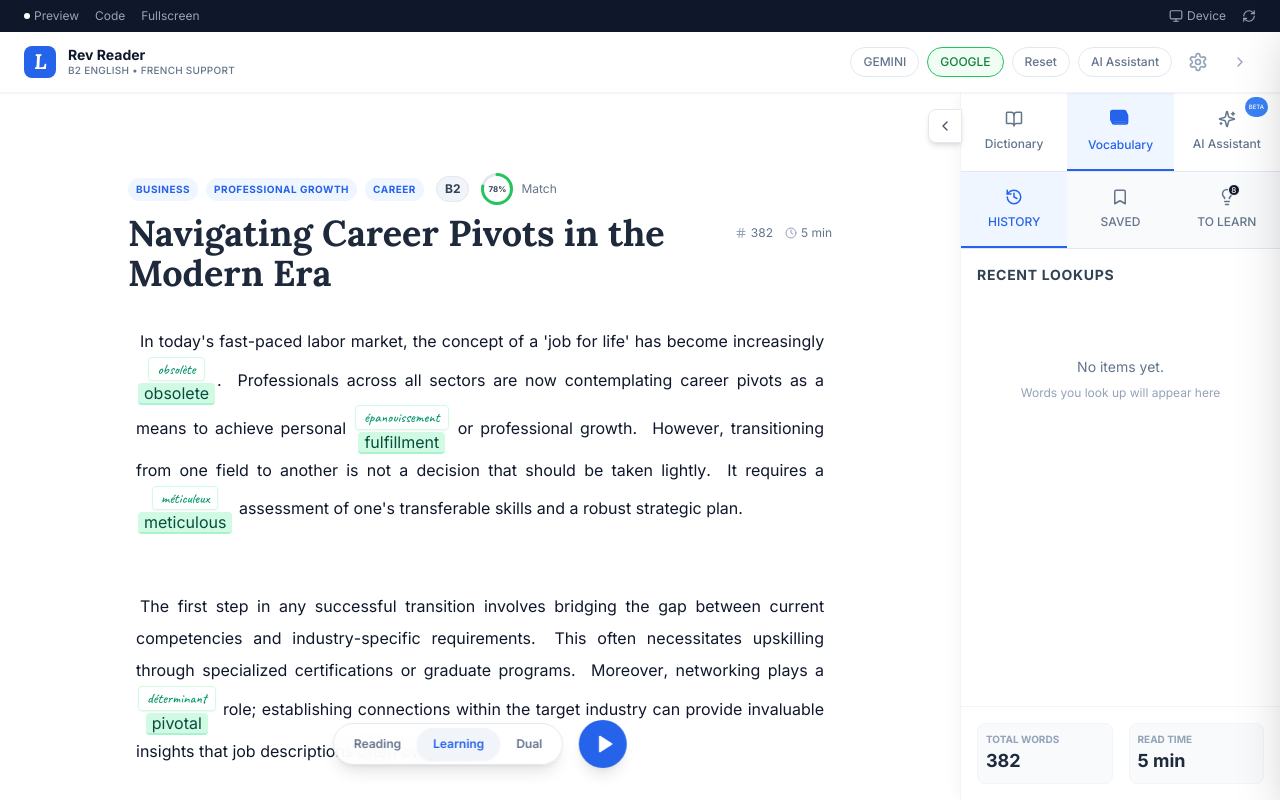
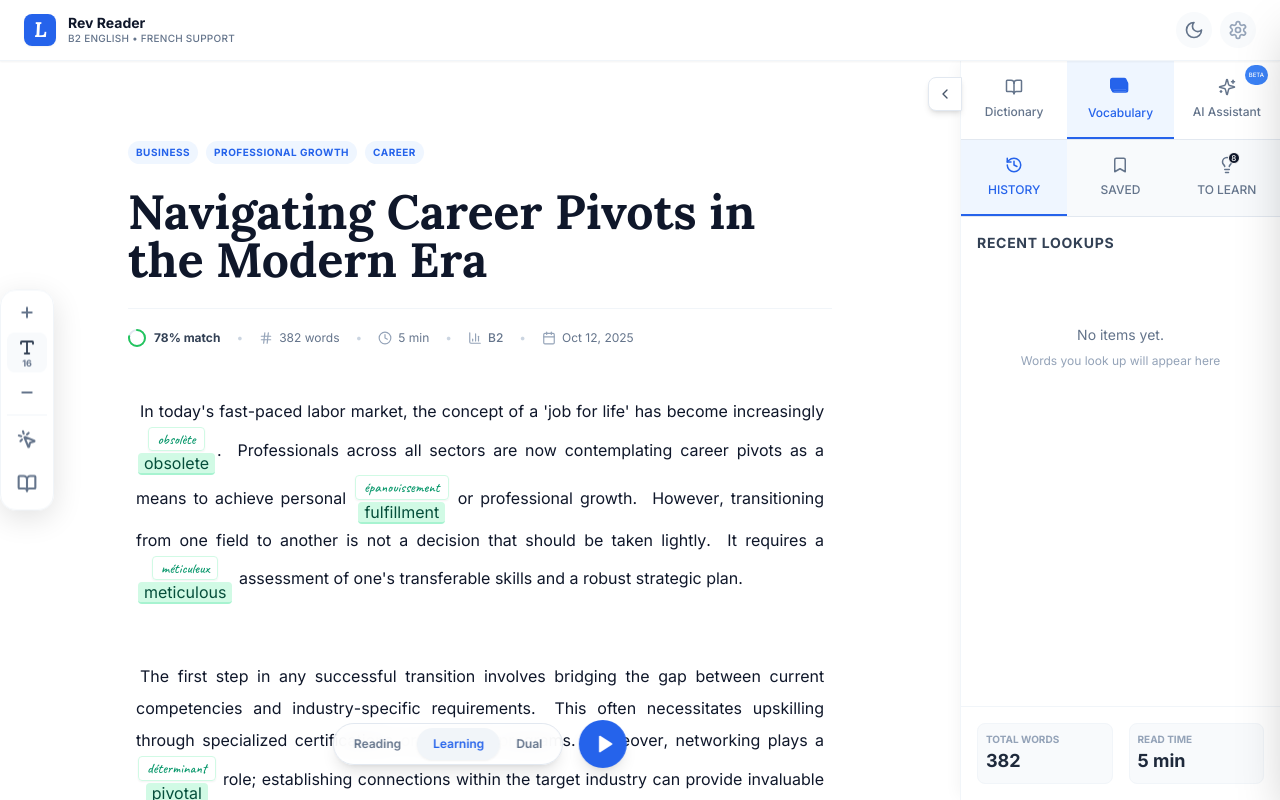
Before and after one commit to stanleyouzillou/reverso-reader, a React (Vite) app: page / in a window 1280 px wide. Built offline with nearby package versions, Linux system fonts and the light colour scheme.

Commit message:
toolbazr

```diff
--- /dev/null
+++ b/src/components/FloatingToolbar.tsx
@@ -0,0 +1,131 @@
+import React from "react";
+import { Type, MousePointerClick, BookOpen, Plus, Minus } from "lucide-react";
+import { useReaderSettings } from "../hooks/useReaderSettings";
+import { cn } from "../lib/utils";
+
+interface FloatingToolbarProps {
+  sidebarCollapsed: boolean;
+}
+
+export const FloatingToolbar: React.FC<FloatingToolbarProps> = ({
+  sidebarCollapsed,
+}) => {
+  const {
+    fontSize,
+    setFontSize,
+    translationMode,
+    setTranslationMode,
+    readingMode,
+    setReadingMode,
+  } = useReaderSettings();
+
+  const handleFontSizeChange = (delta: number) => {
+    setFontSize(Math.max(12, Math.min(32, fontSize + delta)));
+  };
+
+  const toggleTranslationMode = () => {
+    setTranslationMode(translationMode === "inline" ? "hover" : "inline");
+  };
+
+  const toggleReadingMode = () => {
+    setReadingMode(readingMode === "scrolling" ? "page" : "scrolling");
+  };
+
+  return (
+    <div
+      className={cn(
+        "fixed top-1/2 -translate-y-1/2 z-50 flex flex-col gap-2 transition-all duration-300 ease-in-out",
+        "md:right-auto",
+        sidebarCollapsed ? "right-[58px]" : "right-[330px]",
+        // On very small screens, hide it or move it to bottom
+        "max-sm:bottom-24 max-sm:top-auto max-sm:right-4 max-sm:translate-y-0"
+      )}
+    >
+      <div className="bg-white/90 backdrop-blur-sm rounded-2xl shadow-[0_8px_30px_rgb(0,0,0,0.12)] border border-slate-100 p-1.5 flex flex-col gap-1">
+        {/* Font Size Adjustment */}
+        <div className="flex flex-col gap-0.5 items-center border-b border-slate-100 pb-1.5">
+          <button
+            onClick={() => handleFontSizeChange(2)}
+            className="p-2 rounded-xl hover:bg-slate-100 text-slate-500 hover:text-blue-600 transition-all active:scale-90"
+            title="Increase font size"
+            aria-label="Increase font size"
+          >
+            <Plus size={16} strokeWidth={3} />
+          </button>
+
+          <div className="flex flex-col items-center justify-center h-10 w-10 bg-slate-50 rounded-lg my-0.5">
+            <Type size={18} className="text-slate-700" strokeWidth={2.5} />
+            <span className="text-[9px] font-black text-slate-500 leading-none mt-0.5">
+              {fontSize}
+            </span>
+          </div>
+
+          <button
+            onClick={() => handleFontSizeChange(-2)}
+            className="p-2 rounded-xl hover:bg-slate-100 text-slate-500 hover:text-blue-600 transition-all active:scale-90"
+            title="Decrease font size"
+            aria-label="Decrease font size"
+          >
+            <Minus size={16} strokeWidth={3} />
+          </button>
+        </div>
+
+        {/* Interaction Mode Toggle */}
+        <button
+          onClick={toggleTranslationMode}
+          className={cn(
+            "w-10 h-10 rounded-xl transition-all duration-200 flex items-center justify-center group relative active:scale-95",
+            translationMode === "hover"
+              ? "bg-blue-600 text-white shadow-lg shadow-blue-200"
+              : "hover:bg-slate-100 text-slate-500 hover:text-slate-800"
+          )}
+          title={`Switch to ${
+            translationMode === "inline" ? "Hover" : "Inline"
+          } interaction`}
+          aria-label={`Switch to ${
+            translationMode === "inline" ? "Hover" : "Inline"
+          } interaction`}
+        >
+          <MousePointerClick size={20} strokeWidth={2.5} />
+          <span
+            className={cn(
+              "absolute left-0 -translate-x-full ml-[-8px] px-2 py-1 bg-slate-800 text-white text-[10px] rounded opacity-0 group-hover:opacity-100 transition-opacity pointer-events-none whitespace-nowrap",
+              "hidden md:block"
+            )}
+          >
+            {translationMode === "inline" ? "Enable Hover" : "Enable Inline"}
+          </span>
+        </button>
+
+        {/* Reading Mode Toggle */}
+        <button
+          onClick={toggleReadingMode}
+          className={cn(
+            "w-10 h-10 rounded-xl transition-all duration-200 flex items-center justify-center group relative active:scale-95",
+            readingMode === "page"
+              ? "bg-indigo-600 text-white shadow-lg shadow-indigo-200"
+              : "hover:bg-slate-100 text-slate-500 hover:text-slate-800"
+          )}
+          title={`Switch to ${
+            readingMode === "scrolling" ? "Page" : "Scrolling"
+          } reading`}
+          aria-label={`Switch to ${
+            readingMode === "scrolling" ? "Page" : "Scrolling"
+          } reading`}
+        >
+          <BookOpen size={20} strokeWidth={2.5} />
+          <span
+            className={cn(
+              "absolute left-0 -translate-x-full ml-[-8px] px-2 py-1 bg-slate-800 text-white text-[10px] rounded opacity-0 group-hover:opacity-100 transition-opacity pointer-events-none whitespace-nowrap",
+              "hidden md:block"
+            )}
+          >
+            {readingMode === "scrolling"
+              ? "Enable Page Mode"
+              : "Enable Scrolling"}
+          </span>
+        </button>
+      </div>
+    </div>
+  );
+};
--- a/src/components/Header.tsx
+++ b/src/components/Header.tsx
@@ -1,8 +1,9 @@
-import React, { useState } from "react";
-import { RefreshCw, Monitor, Zap, Settings, ChevronDown } from "lucide-react";
+import React, { useState, useEffect } from "react";
+import { Settings, Moon, Sun, ChevronDown } from "lucide-react";
 import { cn } from "../lib/utils";
 import { SettingsPanel } from "./settings/SettingsPanel";
 import { useArticleIngestion } from "../hooks/useArticleIngestion";
+import { useReaderSettings } from "../hooks/useReaderSettings";
 
 interface HeaderProps {
   showStickyTitle?: boolean;
@@ -11,6 +12,21 @@ interface HeaderProps {
 export const Header: React.FC<HeaderProps> = ({ showStickyTitle = false }) => {
   const [isSettingsOpen, setIsSettingsOpen] = useState(false);
   const { title } = useArticleIngestion();
+  const { theme, setTheme } = useReaderSettings();
+
+  // Sync with system theme preference on mount if no preference is saved
+  useEffect(() => {
+    const savedTheme = localStorage.getItem('reader-settings');
+    if (!savedTheme) {
+      const systemTheme = window.matchMedia('(prefers-color-scheme: dark)').matches ? 'dark' : 'light';
+      setTheme(systemTheme);
+    }
+  }, [setTheme]);
+
+  const toggleTheme = () => {
+    const newTheme = theme === 'light' ? 'dark' : 'light';
+    setTheme(newTheme);
+  };
 
   return (
     <div className="flex flex-col w-full relative z-50">
@@ -20,14 +36,29 @@ export const Header: React.FC<HeaderProps> = ({ showStickyTitle = false }) => {
         onClose={() => setIsSettingsOpen(false)}
       />
 
-      {/* Top Bar */}
-      <div className="bg-brand-dark text-gray-400 text-xs py-2 px-6 flex justify-between items-center font-sans relative">
-        <div className="flex gap-4">
-          <span className="hover:text-white cursor-pointer flex items-center gap-1">
-            <span className="w-1.5 h-1.5 rounded-full bg-white"></span> Preview
-          </span>
-          <span className="hover:text-white cursor-pointer">Code</span>
-          <span className="hover:text-white cursor-pointer">Fullscreen</span>
+      {/* Main Header */}
+      <div className={cn(
+        "border-b py-3 px-6 flex justify-between items-center shadow-sm transition-colors duration-300",
+        theme === 'dark' ? "bg-[#1A1A1A] border-[#333]" : "bg-white border-slate-100"
+      )}>
+        <div className="flex items-center gap-3">
+          <div className="w-8 h-8 bg-blue-600 rounded-lg flex items-center justify-center text-white font-serif italic font-bold text-xl shadow-sm">
+            L
+          </div>
+          <div className="flex flex-col">
+            <h1 className={cn(
+              "font-bold text-sm leading-tight transition-colors",
+              theme === 'dark' ? "text-white" : "text-slate-900"
+            )}>
+              Rev Reader
+            </h1>
+            <span className={cn(
+              "text-[10px] font-medium tracking-wide transition-colors",
+              theme === 'dark' ? "text-slate-400" : "text-slate-500"
+            )}>
+              B2 ENGLISH • FRENCH SUPPORT
+            </span>
+          </div>
         </div>
 
         {/* Sticky Title (Centered) */}
@@ -39,75 +70,44 @@ export const Header: React.FC<HeaderProps> = ({ showStickyTitle = false }) => {
               : "opacity-0 -translate-y-2 pointer-events-none"
           )}
         >
-          <span className="text-white font-bold text-xs truncate max-w-[400px]">
+          <span className={cn(
+            "font-bold text-xs truncate max-w-[250px] sm:max-w-[400px]",
+            theme === 'dark' ? "text-white" : "text-slate-900"
+          )}>
             {title}
           </span>
-          <ChevronDown size={12} className="text-gray-400" />
+          <ChevronDown size={12} className="text-slate-400" />
         </div>
 
-        <div className="flex gap-4 items-center">
-          <span className="hover:text-white cursor-pointer flex items-center gap-1">
-            <Monitor size={14} /> Device
-          </span>
-          <span className="hover:text-white cursor-pointer">
-            <RefreshCw size={14} />
-          </span>
-        </div>
-      </div>
-
-      {/* Main Header */}
-      <div className="bg-white border-b border-slate-100 py-3 px-6 flex justify-between items-center shadow-sm">
-        <div className="flex items-center gap-3">
-          <div className="w-8 h-8 bg-blue-600 rounded-lg flex items-center justify-center text-white font-serif italic font-bold text-xl">
-            L
-          </div>
-          <div className="flex flex-col">
-            <h1 className="text-slate-900 font-bold text-sm leading-tight">
-              Rev Reader
-            </h1>
-            <span className="text-slate-500 text-[10px] font-medium tracking-wide">
-              B2 ENGLISH • FRENCH SUPPORT
-            </span>
-          </div>
-        </div>
-
-        <div className="flex items-center gap-2">
-          <button className="px-3 py-1.5 rounded-full border border-slate-200 text-xs font-medium text-slate-500 hover:bg-slate-50 transition-colors">
-            GEMINI
-          </button>
-          <button className="px-3 py-1.5 rounded-full border border-green-500 text-xs font-medium text-green-700 bg-green-50">
-            GOOGLE
-          </button>
-          <button className="px-3 py-1.5 rounded-full border border-slate-200 text-xs font-medium text-slate-500 hover:bg-slate-50 transition-colors">
-            Reset
-          </button>
-          <button className="px-3 py-1.5 rounded-full border border-slate-200 text-xs font-medium text-slate-500 hover:bg-slate-50 transition-colors flex items-center gap-1">
-            AI Assistant
+        <div className="flex items-center gap-1 sm:gap-2">
+          {/* Theme Toggle Button */}
+          <button
+            onClick={toggleTheme}
+            className={cn(
+              "p-2 rounded-full transition-all duration-300 active:scale-95",
+              theme === 'dark'
+                ? "bg-[#333] text-yellow-400 hover:bg-[#444]"
+                : "bg-slate-50 text-slate-500 hover:bg-slate-100 hover:text-slate-700"
+            )}
+            title={`Switch to ${theme === 'light' ? 'Dark' : 'Light'} Mode`}
+            aria-label={`Switch to ${theme === 'light' ? 'Dark' : 'Light'} Mode`}
+          >
+            {theme === 'light' ? <Moon size={20} /> : <Sun size={20} />}
           </button>
 
           {/* Settings Button */}
           <button
             onClick={() => setIsSettingsOpen(true)}
-            className="p-2 text-slate-400 hover:text-slate-600 rounded-full hover:bg-slate-50 transition-colors"
+            className={cn(
+              "p-2 rounded-full transition-all duration-300 active:scale-95",
+              theme === 'dark'
+                ? "bg-[#333] text-slate-400 hover:text-white hover:bg-[#444]"
+                : "bg-slate-50 text-slate-400 hover:text-slate-700 hover:bg-slate-100"
+            )}
             title="Reader Settings"
+            aria-label="Reader Settings"
           >
             <Settings size={20} />
-          </button>
-
-          <button className="p-2 hover:bg-slate-100 rounded-full text-slate-400">
-            <span className="sr-only">More</span>
-            <svg
-              width="16"
-              height="16"
-              viewBox="0 0 24 24"
-              fill="none"
-              stroke="currentColor"
-              strokeWidth="2"
-              strokeLinecap="round"
-              strokeLinejoin="round"
-            >
-              <path d="m9 18 6-6-6-6" />
-            </svg>
           </button>
         </div>
       </div>
--- a/src/components/Layout.tsx
+++ b/src/components/Layout.tsx
@@ -4,6 +4,7 @@ import { Sidebar } from "./Sidebar";
 import { ControlBar } from "./ControlBar";
 import { ReaderSurface } from "./ReaderSurface";
 import { ChevronLeft, ChevronRight } from "lucide-react";
+import { FloatingToolbar } from "./FloatingToolbar";
 
 export const Layout: React.FC = () => {
   const [showStickyTitle, setShowStickyTitle] = useState(false);
@@ -32,13 +33,17 @@ export const Layout: React.FC = () => {
           <ControlBar />
         </div>
 
+        <FloatingToolbar sidebarCollapsed={sidebarCollapsed} />
+
         {/* Toggle button and sidebar container */}
         <div className="relative h-full">
           {/* Toggle button positioned relative to the sidebar */}
           <button
             onClick={() => setSidebarCollapsed(!sidebarCollapsed)}
             className="absolute -left-8 top-4 z-20 bg-white rounded-l-lg shadow-md p-2 hover:bg-slate-50 border border-slate-200 transition-all duration-200 flex items-center justify-center"
-            aria-label={sidebarCollapsed ? "Expand sidebar" : "Collapse sidebar"}
+            aria-label={
+              sidebarCollapsed ? "Expand sidebar" : "Collapse sidebar"
+            }
           >
             {sidebarCollapsed ? (
               <ChevronRight className="h-4 w-4 text-slate-600" />
@@ -48,7 +53,11 @@ export const Layout: React.FC = () => {
           </button>
 
           {/* Sidebar with conditional width - this doesn't affect the main content margins */}
-          <div className={`${sidebarCollapsed ? "w-12" : "w-80"} h-full transition-all duration-300 ease-in-out`}>
+          <div
+            className={`${
+              sidebarCollapsed ? "w-12" : "w-80"
+            } h-full transition-all duration-300 ease-in-out`}
+          >
             <Sidebar collapsed={sidebarCollapsed} />
           </div>
         </div>
--- a/src/components/metadata/ArticleHeader.tsx
+++ b/src/components/metadata/ArticleHeader.tsx
@@ -1,9 +1,8 @@
-import React from 'react';
-import { cn } from '../../lib/utils';
-import { ArticleTags } from './ArticleTags';
-import { ArticleLevel } from './ArticleLevel';
-import { MatchScore } from './MatchScore';
-import { ReadingStats } from './ReadingStats';
+import React from "react";
+import { cn } from "../../lib/utils";
+import { ArticleTags } from "./ArticleTags";
+import { MatchScore } from "./MatchScore";
+import { Clock, Hash, BarChart3, Calendar } from "lucide-react";
 
 interface ArticleHeaderProps {
   title: string;
@@ -12,6 +11,7 @@ interface ArticleHeaderProps {
   matchScore: number;
   wordCount: number;
   estimatedMinutes: number;
+  publishDate?: string;
   className?: string;
 }
 
@@ -22,28 +22,62 @@ export const ArticleHeader: React.FC<ArticleHeaderProps> = ({
   matchScore,
   wordCount,
   estimatedMinutes,
-  className = ''
+  publishDate = "Oct 12, 2025",
+  className = "",
 }) => {
   return (
-    <div className={cn('flex flex-col sm:flex-row sm:items-center justify-between gap-4 mb-6 pt-8', className)}>
-      <div className="flex-1">
-        <div className="flex flex-wrap items-center gap-3 mb-2">
-          <ArticleTags tags={tags} />
-          <ArticleLevel level={level} />
-          <div className="flex items-center gap-1" aria-label={`Match score: ${matchScore}%`}>
-            <MatchScore score={matchScore} />
-            <span className="text-xs text-slate-500 ml-1">Match</span>
-          </div>
+    <div className={cn("flex flex-col gap-6 mb-10 pt-8", className)}>
+      {/* 1. Category Tags at the very top */}
+      <ArticleTags tags={tags} />
+
+      {/* 2. Title */}
+      <h1 className="text-4xl sm:text-5xl font-serif font-bold text-slate-900 leading-[1.15]">
+        {title}
+      </h1>
+
+      {/* 3. Metadata Row */}
+      <div className="flex flex-wrap items-center gap-x-4 gap-y-2 text-xs text-slate-500 border-t border-slate-100 pt-5">
+        {/* Match Score */}
+        <div
+          className="flex items-center gap-2 group cursor-help"
+          title="Match based on your vocabulary"
+        >
+          <MatchScore score={matchScore} size={18} showText={false} />
+          <span className="font-bold text-slate-700">{matchScore}% match</span>
         </div>
-        <h1 className="text-3xl sm:text-4xl font-serif font-bold text-slate-800 leading-tight">
-          {title}
-        </h1>
+
+        <span className="text-slate-300 hidden sm:inline">•</span>
+
+        {/* Word Count */}
+        <div className="flex items-center gap-1.5">
+          <Hash size={14} className="text-slate-400" />
+          <span>{wordCount} words</span>
+        </div>
+
+        <span className="text-slate-300 hidden sm:inline">•</span>
+
+        {/* Read Time */}
+        <div className="flex items-center gap-1.5">
+          <Clock size={14} className="text-slate-400" />
+          <span>{estimatedMinutes} min </span>
+        </div>
+
+        <span className="text-slate-300 hidden sm:inline">•</span>
+
+        {/* Level */}
+        <div className="flex items-center gap-1.5">
+          <BarChart3 size={14} className="text-slate-400" />
+          <span className="font-medium">{level}</span>
+        </div>
+
+        <span className="text-slate-300 hidden sm:inline">•</span>
+
+        {/* Date */}
+        <div className="flex items-center gap-1.5">
+          <Calendar size={14} className="text-slate-400" />
+          <span>{publishDate}</span>
+        </div>
       </div>
-      <ReadingStats
-        wordCount={wordCount}
-        estimatedMinutes={estimatedMinutes}
-        className="self-start sm:self-center"
-      />
     </div>
   );
 };
--- a/src/components/metadata/MatchScore.tsx
+++ b/src/components/metadata/MatchScore.tsx
@@ -1,23 +1,34 @@
-import React from 'react';
-import { cn } from '../../lib/utils';
+import React from "react";
+import { cn } from "../../lib/utils";
 
 interface MatchScoreProps {
   score: number;
+  size?: number;
+  showText?: boolean;
   className?: string;
 }
 
 export const MatchScore: React.FC<MatchScoreProps> = ({
   score,
-  className = ''
+  size = 32,
+  showText = true,
+  className = "",
 }) => {
-  const size = 32;
-  const strokeWidth = 3;
+  const strokeWidth = Math.max(2, size / 10);
   const radius = (size - strokeWidth) / 2;
   const circumference = radius * 2 * Math.PI;
   const offset = circumference - (score / 100) * circumference;
 
   return (
-    <div className={cn('relative', className)} role="img" aria-label={`${score}% match`}>
+    <div
+      className={cn(
+        "relative inline-flex items-center justify-center",
+        className
+      )}
+      role="img"
+      aria-label={`${score}% match`}
+      style={{ width: size, height: size }}
+    >
       <svg
         width={size}
         height={size}
@@ -47,12 +58,14 @@ export const MatchScore: React.FC<MatchScoreProps> = ({
           className="text-green-500 transition-all duration-500 ease-in-out"
         />
       </svg>
-      <span
-        className="absolute inset-0 flex items-center justify-center text-xs font-bold text-slate-700"
-        style={{ fontSize: '8px' }}
-      >
-        {score}%
-      </span>
+      {showText && (
+        <span
+          className="absolute inset-0 flex items-center justify-center font-bold text-slate-700"
+          style={{ fontSize: `${size / 3.5}px` }}
+        >
+          {score}
+        </span>
+      )}
     </div>
   );
 };
--- a/src/components/reader/ReaderHeader.tsx
+++ b/src/components/reader/ReaderHeader.tsx
@@ -20,6 +20,7 @@ interface ReaderHeaderProps {
   matchScore: number;
   wordCount: number;
   estimatedMinutes: number;
+  publishDate?: string;
   mode: ReadingMode;
   dualModeOption: "sentences" | "hover" | "interleaved" | "sync";
   setDualModeOption: (
@@ -35,6 +36,7 @@ export const ReaderHeader: React.FC<ReaderHeaderProps> = ({
   matchScore,
   wordCount,
   estimatedMinutes,
+  publishDate,
   mode,
   dualModeOption,
   setDualModeOption,
@@ -48,6 +50,7 @@ export const ReaderHeader: React.FC<ReaderHeaderProps> = ({
         matchScore={matchScore}
         wordCount={wordCount}
         estimatedMinutes={estimatedMinutes}
+        publishDate={publishDate}
       />
 
       {/* Dual Mode Sub-options Controls */}
```
